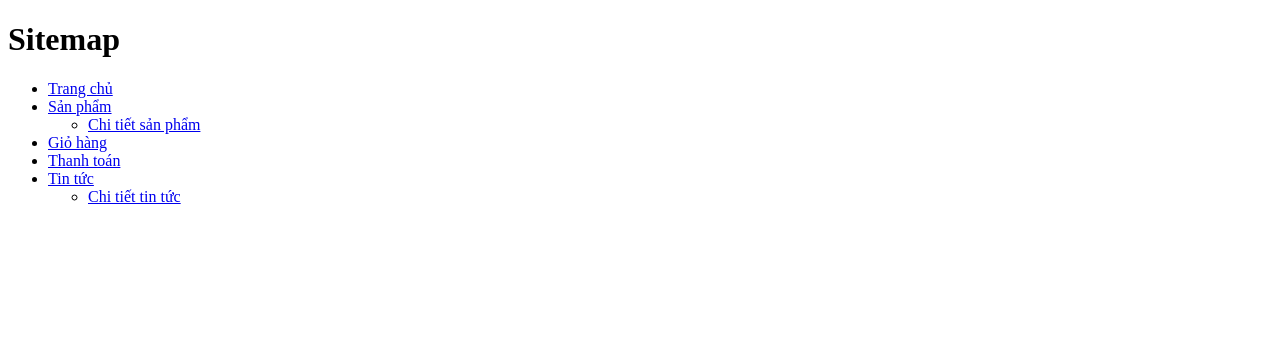
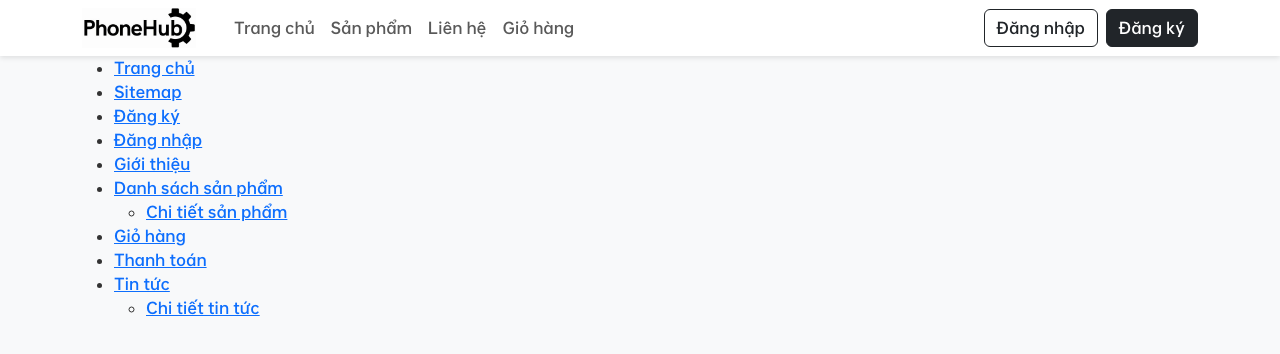
Before and after one commit to B4WHIS/phonehub-website, a plain HTML site: page pages/sitemap.html in a window 1280 px wide. Drawn offline with Linux system fonts and the light colour scheme; files that its build step writes are made by us from their sources.

Commit message:
add new-checkout

```diff
--- a/pages/sitemap.html
+++ b/pages/sitemap.html
@@ -3,26 +3,92 @@
   <head>
     <meta charset="UTF-8" />
     <title>Sitemap - Phone Store</title>
-    <link rel="stylesheet" href="css/style.css" />
+    <link rel="stylesheet" href="../assets/css/bootstrap.min.css" />
+    <style>
+      @font-face {
+        font-family: "OPPOSans-VN-Medium";
+        src: url("/assets/fonts/OPPOSans-VN-Medium.otf") format("opentype");
+      }
+
+      body {
+        background-color: #f8f9fa;
+        color: #333;
+        font-family: "OPPOSans-VN-Medium", sans-serif;
+      }
+      .navbar {
+        background-color: #fff;
+        box-shadow: 0 2px 5px rgba(0, 0, 0, 0.1);
+      }
+    </style>
   </head>
+
   <body>
+    <!-- Navbar -->
+    <nav class="navbar navbar-expand-lg fixed-top">
+      <div class="container">
+        <div class="nav-logo">
+          <img
+            src="/assets/images/index_img/logo_3.jpg"
+            alt=""
+            style="height: 40px; margin-right: 30px"
+          />
+        </div>
+        <button
+          class="navbar-toggler"
+          type="button"
+          data-bs-toggle="collapse"
+          data-bs-target="#navbarNav"
+        >
+          <span class="navbar-toggler-icon"></span>
+        </button>
+        <div class="collapse navbar-collapse" id="navbarNav">
+          <ul class="navbar-nav me-auto">
+            <li class="nav-item">
+              <a class="nav-link" href="#home">Trang chủ</a>
+            </li>
+            <li class="nav-item">
+              <a class="nav-link" href="#products">Sản phẩm</a>
+            </li>
+            <li class="nav-item">
+              <a class="nav-link" href="#contact">Liên hệ</a>
+            </li>
+            <li class="nav-item">
+              <a class="nav-link" href="#cart">Giỏ hàng</a>
+            </li>
+          </ul>
+          <div class="d-flex">
+            <a href="#login" class="btn btn-outline-dark me-2">Đăng nhập</a>
+            <a href="#register" class="btn btn-dark">Đăng ký</a>
+          </div>
+        </div>
+      </div>
+    </nav>
+    <div class="container">
       <h1>Sitemap</h1>
+
       <ul>
-      <li><a href="index.html">Trang chủ</a></li>
+        <li><a href="../pages/index.html">Trang chủ</a></li>
+        <li><a href="../pages/sitemap.html">Sitemap</a></li>
+        <li><a href="../pages/register.html">Đăng ký</a></li>
+        <li><a href="../pages/login.html">Đăng nhập</a></li>
+        <li><a href="../pages/about.html">Giới thiệu</a></li>
         <li>
-        <a href="products.html">Sản phẩm</a>
+          <a href="../pages/product.html">Danh sách sản phẩm</a>
           <ul>
-          <li><a href="product-detail.html">Chi tiết sản phẩm</a></li>
+            <li>
+              <a href="../pages/product-detail.html">Chi tiết sản phẩm</a>
+            </li>
           </ul>
         </li>
-      <li><a href="cart.html">Giỏ hàng</a></li>
-      <li><a href="checkout.html">Thanh toán</a></li>
+        <li><a href="../pages/cart.html">Giỏ hàng</a></li>
+        <li><a href="../pages/checkout.html">Thanh toán</a></li>
         <li>
-        <a href="news.html">Tin tức</a>
+          <a href="../pages/news.html">Tin tức</a>
           <ul>
-          <li><a href="news-detail.html">Chi tiết tin tức</a></li>
+            <li><a href="../pages/news-detail.html">Chi tiết tin tức</a></li>
           </ul>
         </li>
       </ul>
+    </div>
   </body>
 </html>
```
Also changed, not shown: pages/about.html (added), pages/checkout.html (added), pages/news-detail.html (added), pages/news.html (added). Lines whose indentation alone changed are shown as unchanged.
